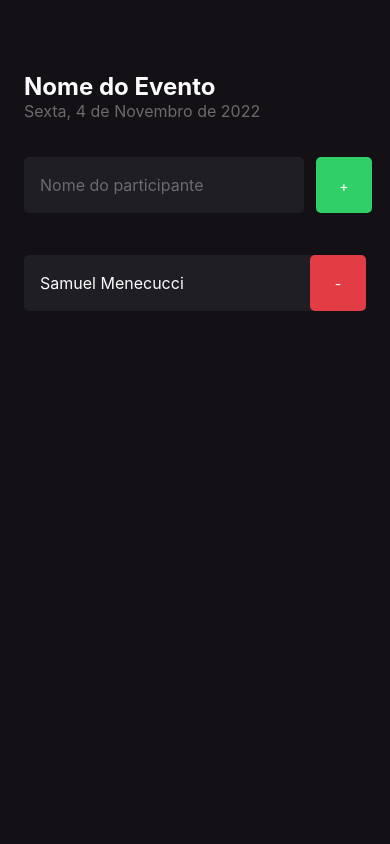
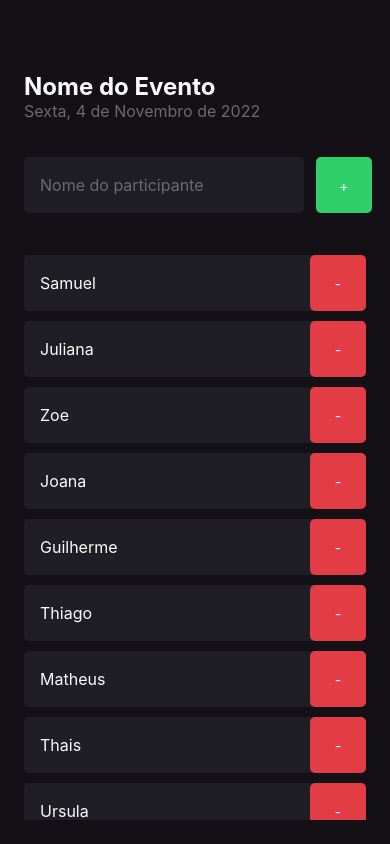
Before and after one commit to SamuelMenecucci/imhere, a React Native app: screen / in a window 390 px wide. Built offline with nearby package versions, Linux system fonts and the light colour scheme.

Commit message:
feat: using FlatList to render all partcipants

```diff
--- a/App.tsx
+++ b/App.tsx
@@ -1,6 +1,13 @@
 import { Home } from "@/screens/Home";
+import { StatusBar } from "expo-status-bar";
 import React from "react";
 
 export default function App() {
-  return <Home />;
+  return (
+    <>
+      {/* Referente a barra de status do celular do usuário, aonde aparecem as informações de wifi, bateria, hora e etc. recomendado passarmos uma estilização diferente para ela para que o usuário não precise sair do nosso app para buscar alguma informação que aparece lá. */}
+      <StatusBar style="inverted" />
+      <Home />
+    </>
+  );
 }
--- a/src/screens/Home/components/Participant/index.tsx
+++ b/src/screens/Home/components/Participant/index.tsx
@@ -2,12 +2,17 @@ import React from "react";
 import { View, Text, TouchableOpacity } from "react-native";
 import { styles } from "./styles";
 
-export function Participant() {
+type Props = {
+  name: string;
+  onRemove: () => void;
+};
+
+export function Participant({ name, onRemove }: Props) {
   return (
     <View style={styles.container}>
-      <Text style={styles.name}>Samuel Menecucci</Text>
+      <Text style={styles.name}>{name}</Text>
 
-      <TouchableOpacity style={styles.button}>
+      <TouchableOpacity style={styles.button} onPress={onRemove}>
         <Text style={styles.buttonText}>-</Text>
       </TouchableOpacity>
     </View>
--- a/src/screens/Home/index.tsx
+++ b/src/screens/Home/index.tsx
@@ -1,11 +1,45 @@
-import { StatusBar } from "expo-status-bar";
 import React from "react";
-import { Text, View, TextInput, TouchableOpacity } from "react-native";
+import {
+  Text,
+  View,
+  TextInput,
+  TouchableOpacity,
+  ScrollView,
+  FlatList,
+  Alert,
+} from "react-native";
 import { styles } from "./styles";
 import { Participant } from "./components/Participant";
 
 export function Home() {
-  const handleParticipantAdd = () => {};
+  const participants = [
+    "Samuel",
+    "Juliana",
+    "Zoe",
+    "Joana",
+    "Guilherme",
+    "Thiago",
+    "Matheus",
+    "Thais",
+    "Ursula",
+  ];
+
+  const handleParticipantAdd = () => {
+    if (participants.includes("Samuel")) {
+      return Alert.alert(
+        "Participanete existe!",
+        "Já existe um participant na lista com esse nome"
+      );
+    }
+  };
+
+  const handleParticipantRemove = (name: string) => {
+    // https://reactnative.dev/docs/alert
+    Alert.alert("Remover", `Deseja remover o participante ${name}?`, [
+      { text: "Sim", onPress: () => Alert.alert("Deletado") },
+      { text: "Não", style: "cancel" },
+    ]);
+  };
 
   return (
     <View style={styles.container}>
@@ -26,7 +60,32 @@ export function Home() {
         </TouchableOpacity>
       </View>
 
-      <Participant />
+      {/* https://reactnative.dev/docs/scrollview */}
+      {/* ScrollView renderiza todos os seus componentes filhos de reação de uma só vez, mas isso tem uma desvantagem de desempenho. */}
+      {/*FlatList renderiza itens lentamente, quando eles estão prestes a aparecer, e remove itens que rolam para fora da tela para economizar memória e tempo de processamento. */}
+      {/* https://reactnative.dev/docs/flatlist */}
+      <FlatList
+        //funciona como a key que utilizamos para algum componente que seja um array.
+        keyExtractor={(item) => item}
+        //o meu array
+        data={participants}
+        //o que eu irei renderizar para cada elemento do meu array
+        renderItem={({ item }) => (
+          <Participant
+            key={item}
+            name={item}
+            onRemove={() => handleParticipantRemove(item)}
+          />
+        )}
+        showsVerticalScrollIndicator={false}
+        //para renderizar algum componente quando a lista estiver vazia
+        ListEmptyComponent={() => (
+          <Text style={styles.listEmptyText}>
+            Ninguém chegou no evento ainda? Adicione participantes a sua lista
+            de presença.
+          </Text>
+        )}
+      />
     </View>
   );
 }
--- a/src/screens/Home/styles.ts
+++ b/src/screens/Home/styles.ts
@@ -43,4 +43,9 @@ export const styles = StyleSheet.create({
     marginTop: 36,
     marginBottom: 42,
   },
+  listEmptyText: {
+    color: "#fcfcfe",
+    fontSize: 14,
+    textAlign: "center",
+  },
 });
```
